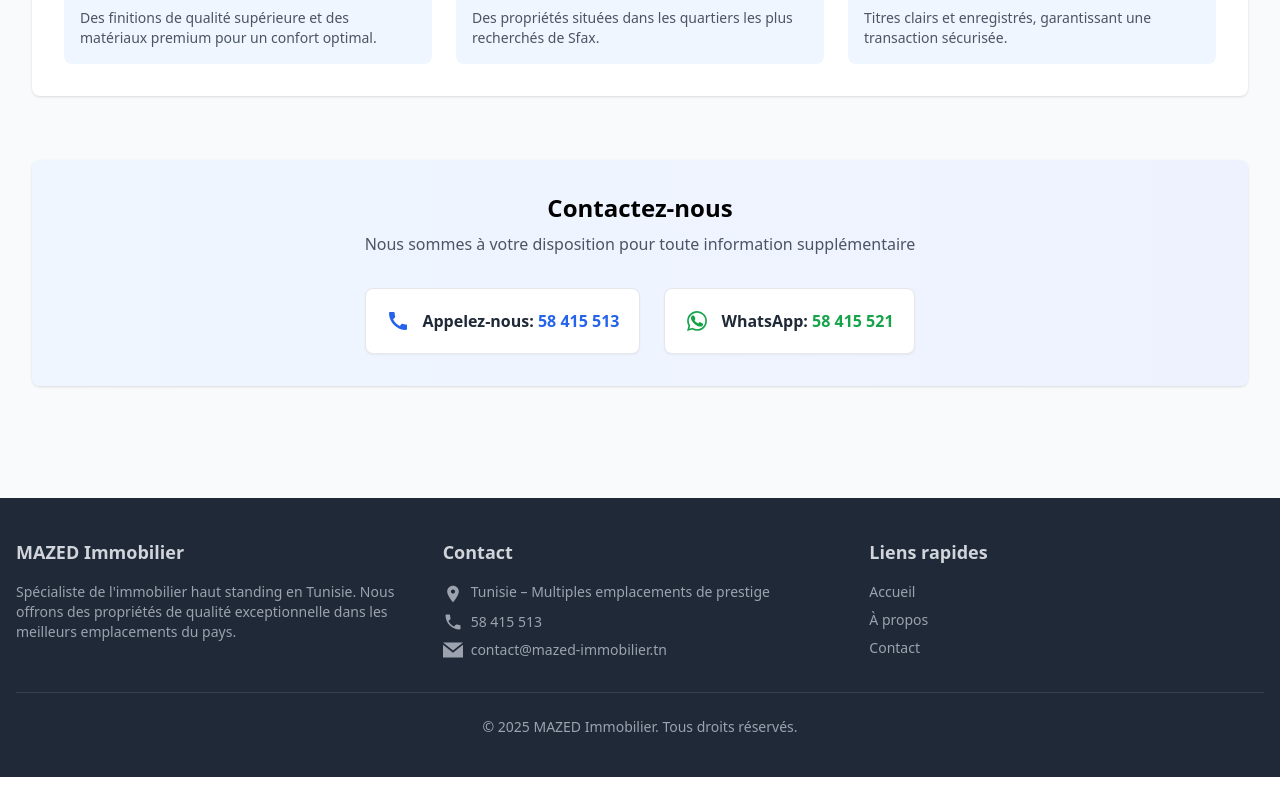
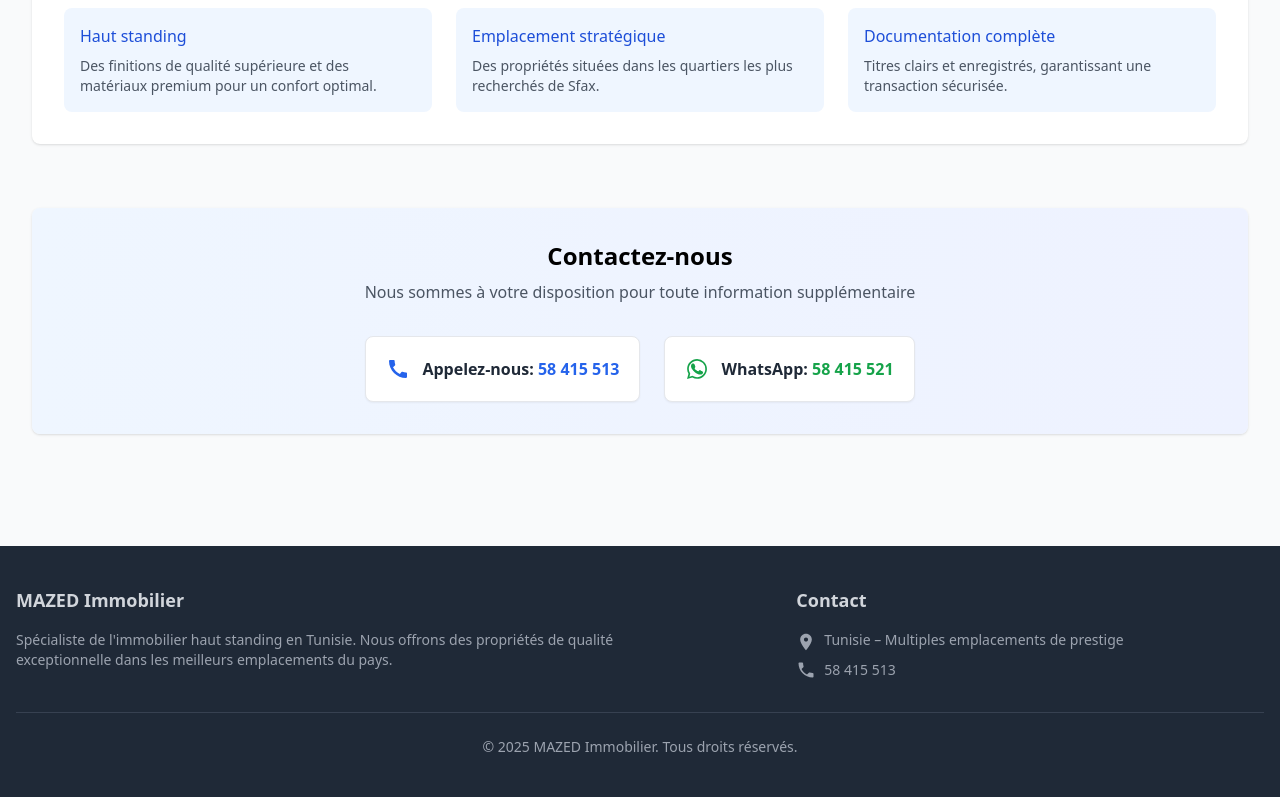
Before and after one commit to NEXESMISSION/mazed-p-1-, a React (Create React App) app: page / in a window 1280 px wide. Shown: the part 1563-2360 px from the top of the page. Built offline with nearby package versions, Linux system fonts and the light colour scheme; the HTML template or start-up script is replaced by a standard one.

Commit message:
Make logo bigger and remove contact email and navigation links from footer

```diff
--- a/src/pages/HomePage.tsx
+++ b/src/pages/HomePage.tsx
@@ -85,7 +85,7 @@
             <img
               src="https://i.ibb.co/wZy2Cnjz/459279692-907587088073691-400628220378730618-n-removebg-preview.png"
               alt="MAZED Logo"
-              className="h-20 w-auto"
+              className="h-32 w-auto"
             />
           </div>
           <h1 className="text-3xl md:text-4xl font-bold mb-4">Bienvenue chez MAZED Immobilier</h1>
@@ -281,7 +281,7 @@
       {/* Footer */}
       <footer className="bg-gray-800 text-gray-300 mt-20 py-10 px-4">
         <div className="max-w-7xl mx-auto">
-          <div className="grid grid-cols-1 md:grid-cols-3 gap-8">
+          <div className="grid grid-cols-1 md:grid-cols-2 gap-8 justify-items-center">
             <div>
               <h3 className="text-lg font-semibold mb-4">MAZED Immobilier</h3>
               <p className="text-sm text-gray-400">
@@ -290,7 +290,7 @@
               </p>
             </div>
 
-            <div>
+            <div className="text-center md:text-left">
               <h3 className="text-lg font-semibold mb-4">Contact</h3>
               <ul className="space-y-2 text-sm text-gray-400">
                 <li className="flex items-start gap-2">
@@ -305,35 +305,11 @@
                   </svg>
                   <span>58 415 513</span>
                 </li>
-                <li className="flex items-center gap-2">
-                  <svg className="w-5 h-5" fill="currentColor" viewBox="0 0 24 24">
-                    <path d="M12 12.713l-11.985-9.713h23.97l-11.985 9.713zm0 2.574l-12-9.725v15.438h24v-15.438l-12 9.725z"/>
-                  </svg>
-                  <span>contact@mazed-immobilier.tn</span>
-                </li>
+
               </ul>
             </div>
 
-            <div>
-              <h3 className="text-lg font-semibold mb-4">Liens rapides</h3>
-              <ul className="space-y-2 text-sm">
-                <li>
-                  <Link to="/" className="text-gray-400 hover:text-white transition-colors">
-                    Accueil
-                  </Link>
-                </li>
-                <li>
-                  <Link to="/about" className="text-gray-400 hover:text-white transition-colors">
-                    À propos
-                  </Link>
-                </li>
-                <li>
-                  <Link to="/contact" className="text-gray-400 hover:text-white transition-colors">
-                    Contact
-                  </Link>
-                </li>
-              </ul>
-            </div>
+
           </div>
 
           <div className="border-t border-gray-700 mt-8 pt-6 text-center text-sm text-gray-400">
```
